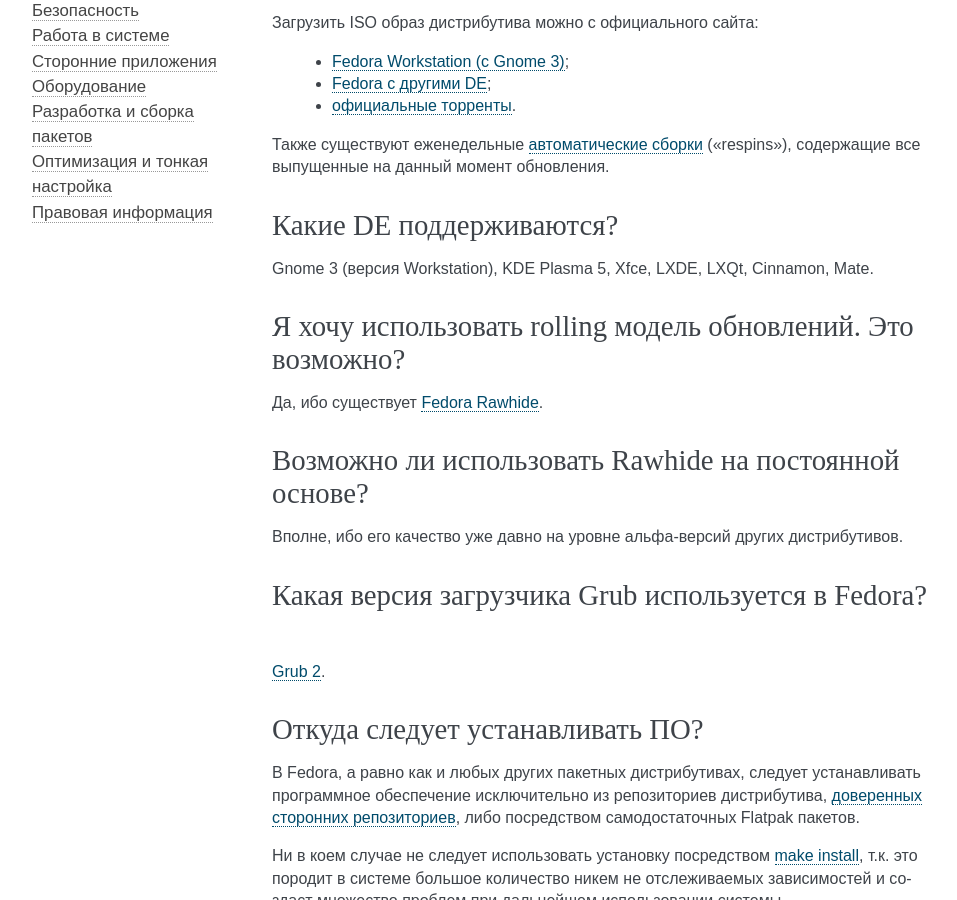
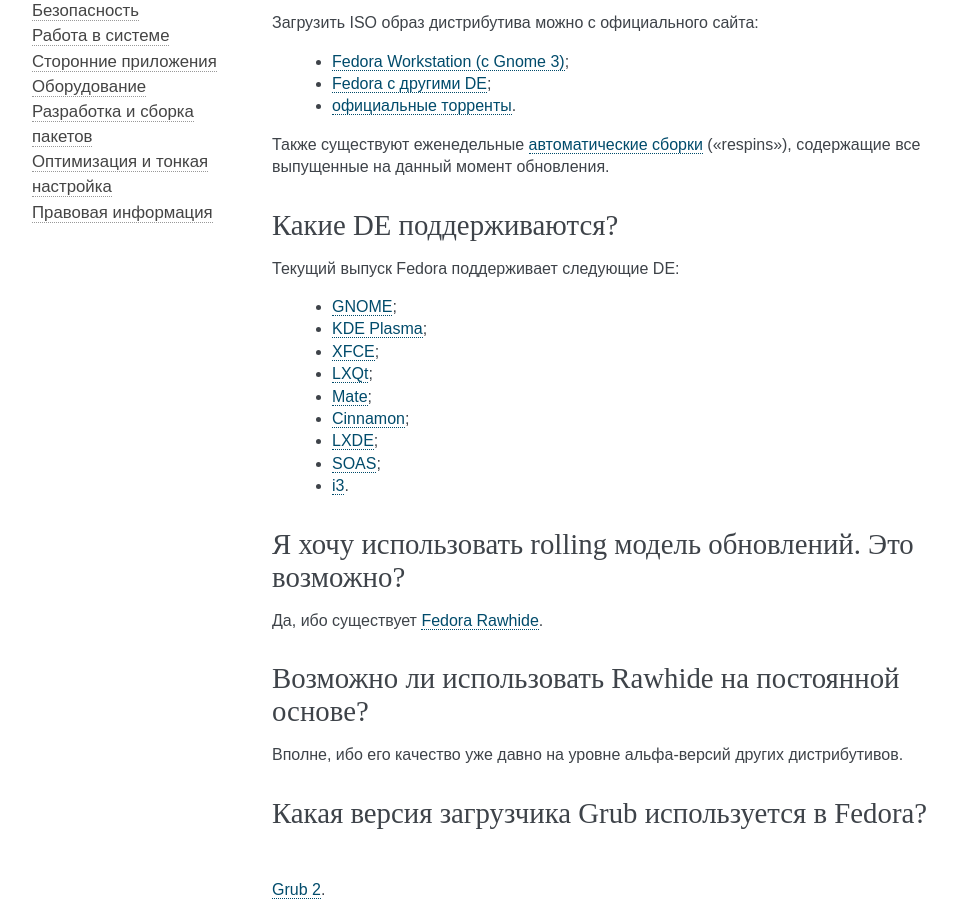
Before and after one commit to RussianFedora/FAQ, a Sphinx documentation site: the page built from source/generic-info.rst, in a window 1280 px wide and 900 px high, scrolled down 1574 px. Shown: the whole window, without its empty margins (148-1105 px from the left). Built offline with Sphinx 7.4.7, drawn with Linux system fonts in a browser that asks for light colours; comment, search, counter and statistics services are not loaded.

Commit message:
Updated the list of supported desktop environments.
Also added external hyperlinks.

```diff
--- a/source/generic-info.rst
+++ b/source/generic-info.rst
@@ -109,7 +109,17 @@
 Какие DE поддерживаются?
 ===========================
 
-Gnome 3 (версия Workstation), KDE Plasma 5, Xfce, LXDE, LXQt, Cinnamon, Mate.
+Текущий выпуск Fedora поддерживает следующие DE:
+
+  * `GNOME <https://getfedora.org/ru/workstation/download/>`__;
+  * `KDE Plasma <https://spins.fedoraproject.org/ru/kde/download/>`__;
+  * `XFCE <https://spins.fedoraproject.org/ru/xfce/download/>`__;
+  * `LXQt <https://spins.fedoraproject.org/ru/lxqt/download/>`__;
+  * `Mate <https://spins.fedoraproject.org/ru/mate-compiz/download/>`__;
+  * `Cinnamon <https://spins.fedoraproject.org/ru/cinnamon/download/>`__;
+  * `LXDE <https://spins.fedoraproject.org/ru/lxde/download/>`__;
+  * `SOAS <https://spins.fedoraproject.org/ru/soas/download/>`__;
+  * `i3 <https://spins.fedoraproject.org/ru/i3/download/>`__.
 
 .. index:: releases, rolling, fedora, rawhide
 .. _rolling-model:
```
